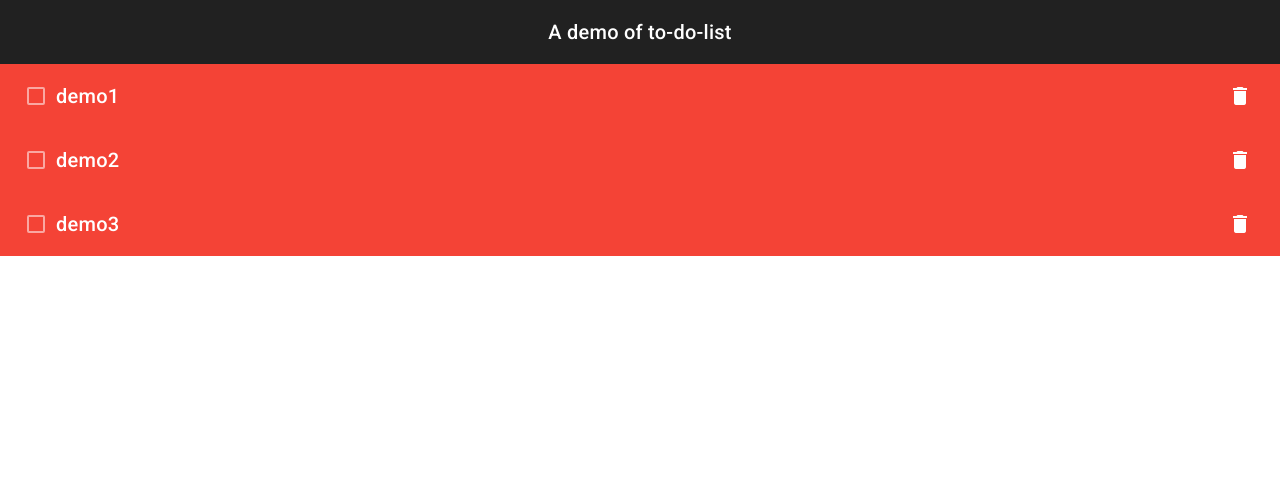
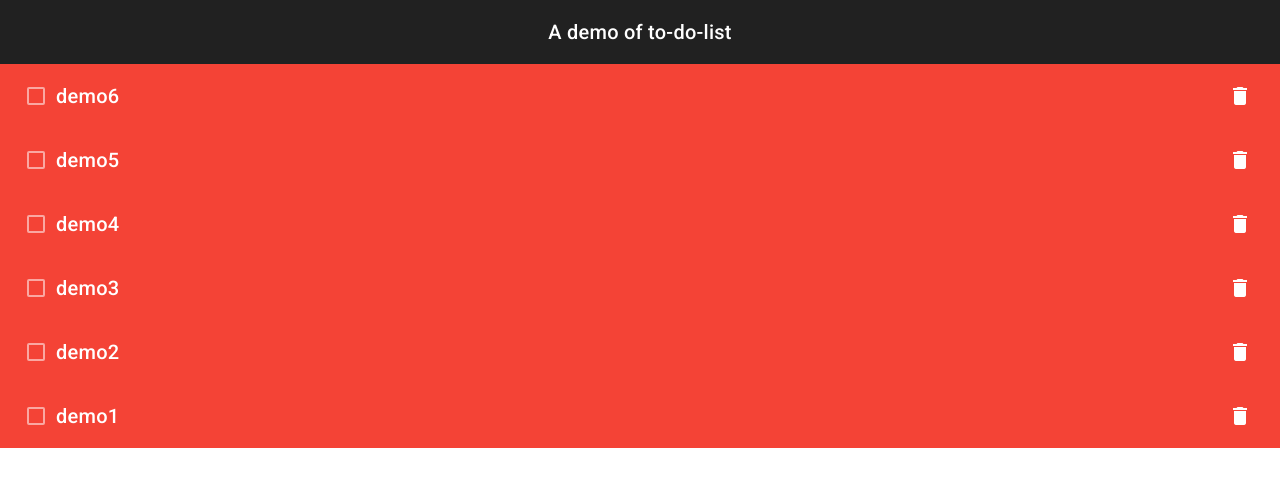
Before and after one commit to zarda/AngularDemo-to-do-list, an Angular app in the folder client/: page / in a window 1280 px wide. Shown: the top 486 px of the page. Built offline with nearby package versions, Linux system fonts and the light colour scheme.

Commit message:
Enable the delete button
 - Reverse the list order

```diff
--- a/client/src/app/service/list-data.service.ts
+++ b/client/src/app/service/list-data.service.ts
@@ -29,10 +29,8 @@ export class ListDataService {
     return [...this.dataStore.keys()];
   }
 
-  getSortedKeys(): string[] {
-    const sortedKeys = this.getKeys();
-    sortedKeys.sort();
-    return sortedKeys;
+  getReversedKeys(): string[] {
+    return this.getKeys().reverse();
   }
 
   getDataSize() {
--- a/client/src/app/to-do-list/to-do-list.component.html
+++ b/client/src/app/to-do-list/to-do-list.component.html
@@ -1,12 +1,21 @@
 <mat-toolbar></mat-toolbar>
-<ng-container *ngFor="let key of listDataService.getKeys()">
+<ng-container *ngFor="let key of listDataService.getReversedKeys()">
     <mat-toolbar [color]="listDataService.getIsCompleted(key) ? 'accent':'warn'">
-      <mat-checkbox [checked]="listDataService.getIsCompleted(key)" (change)="checkCompleted(key)"></mat-checkbox>
+        <mat-checkbox
+            [checked]="listDataService.getIsCompleted(key)"
+            (change)="checkCompleted(key)"
+            >
+        </mat-checkbox>
         <span>
             {{listDataService.getDescription(key)}}
         </span>
         <span class="spacer"></span>
-        <button mat-icon-button class="iocn-pad" aria-label="An button with delete icon">
+        <button
+            mat-icon-button
+            class="iocn-pad"
+            aria-label="A button with delete icon"
+            (click)="onDeleteByKey(key, $event)"
+            >
             <mat-icon>delete</mat-icon>
         </button>
     </mat-toolbar>
--- a/client/src/app/to-do-list/to-do-list.component.ts
+++ b/client/src/app/to-do-list/to-do-list.component.ts
@@ -15,10 +15,17 @@ export class ToDoListComponent {
   checkCompleted(key: string) {
     this.listDataService.changeIsCompleted(key);
   }
+
+  onDeleteByKey(key: string, $event: any) {
+    this.listDataService.delList(key);
+  }
 }
 
 const DEMO_DATA = [
   { description: 'demo1', isCompleted: false },
   { description: 'demo2', isCompleted: true },
   { description: 'demo3', isCompleted: false },
+  { description: 'demo4', isCompleted: true },
+  { description: 'demo5', isCompleted: true },
+  { description: 'demo6', isCompleted: false },
 ];
```
